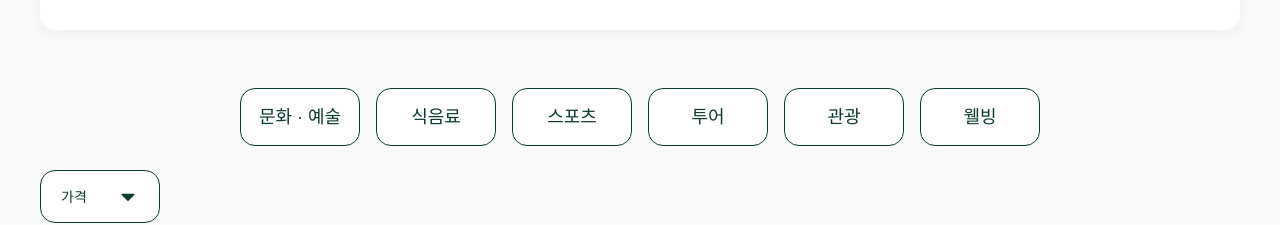
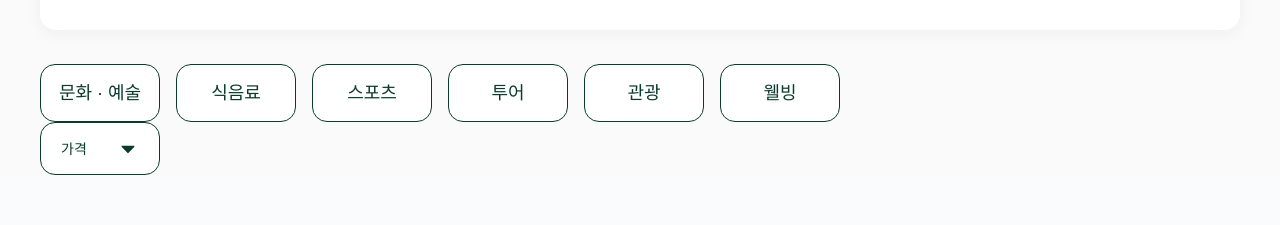
Before and after one commit to codeitFE11-part4-team2/globalnomad, a Next.js app: page / in a window 1280 px wide. Shown: the part 710-935 px from the top of the page. Built offline with nearby package versions, Linux system fonts and the light colour scheme.

Commit message:
style: 카테고리 스와이프 기능 추가

```diff
--- a/src/components/ui/Category.tsx
+++ b/src/components/ui/Category.tsx
@@ -27,7 +27,7 @@ export default function Category({ onSelectCategory }: CategoryProps) {
   };
 
   return (
-    <div className="flex justify-center gap-4 py-6 flex-wrap">
+    <div className="flex w-[882px] overflow-x-auto scrollbar-hide justify-start gap-4">
       {categories.map((category) => (
         <button
           key={category.id}
```
